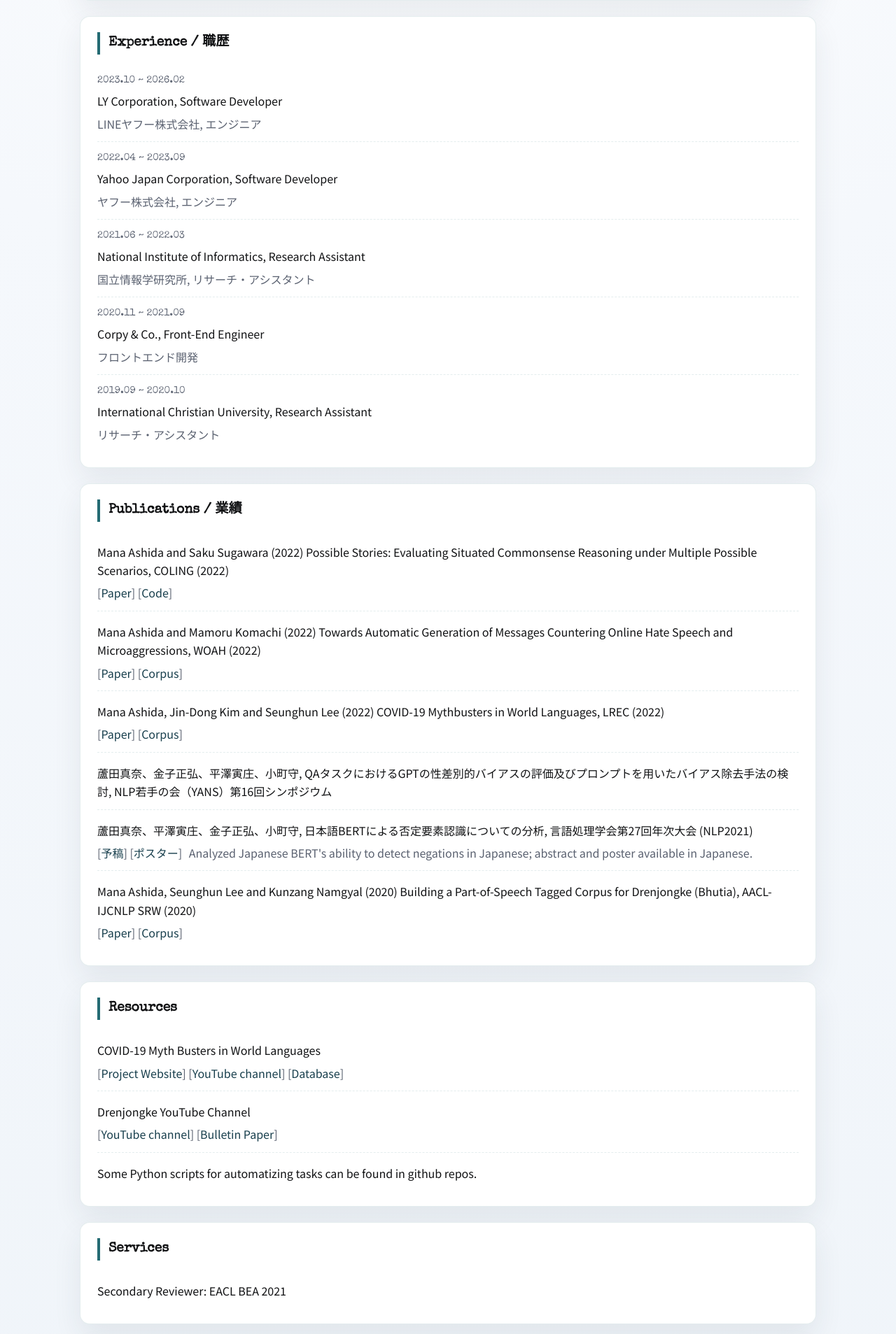
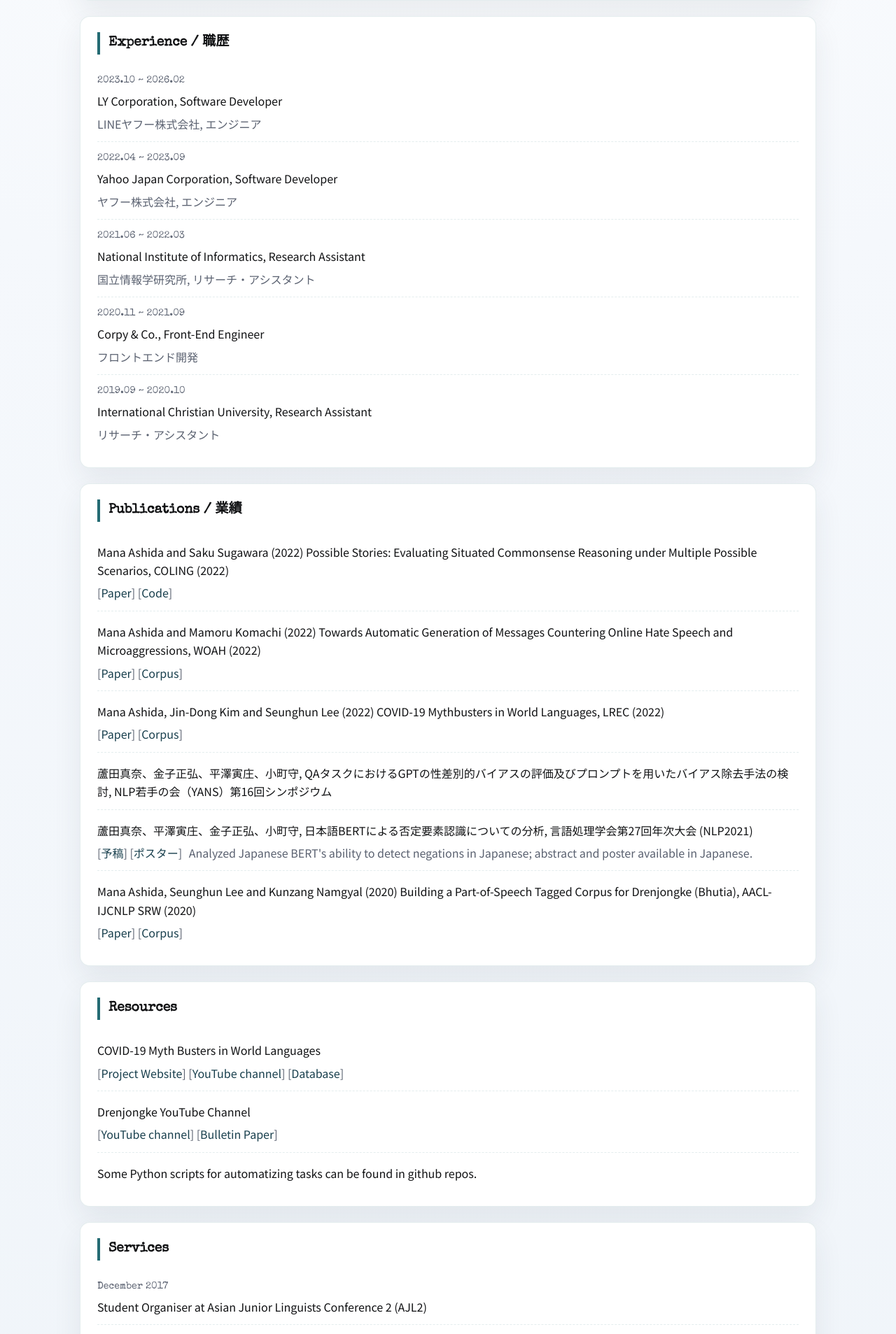
Before and after one commit to 10-Is-Mana/10-Is-Mana.github.io, a Flask app: page / in a window 1280 px wide. Shown: the part 730-2637 px from the top of the page at 70% size. Run offline with Flask 3, Linux system fonts and the light colour scheme; some libraries are stand-ins or nearby versions; some web fonts are replaced.

Commit message:
Update services section

```diff
--- a/templates/index.html
+++ b/templates/index.html
@@ -13,7 +13,7 @@
         <!-- <p class="site-kicker">NLP · Language Models · AI Fairness</p> -->
         <h1 class="site-title">蘆田真奈 <span>Mana ASHIDA</span></h1>
         <p class="site-summary">
-          I study how humans and AI interpret and communicate meaning across language and context, and how to design AI systems that make users feel understood —put simply, alignment.
+          I study how humans and AI interpret and communicate meaning across language and context, and how to design AI systems that make users feel understood — put simply, alignment.
         </p>
       </div>
       <nav class="nav">
@@ -152,7 +152,12 @@
         <h2>Services</h2>
         <ul class="list">
           <li>
-            <div class="item-title">Secondary Reviewer: EACL BEA 2021</div>
+            <div class="item-meta">December 2017</div>
+            <div class="item-title">Student Organiser at Asian Junior Linguists Conference 2 (AJL2)</div>
+          </li>
+          <li>
+            <div class="item-meta">May 2016</div>
+            <div class="item-title">Volunteer at the 13th Workshop on Altaic Formal Linguistics (WAFL13)</div>
           </li>
         </ul>
       </section>
```
Also changed, not shown: index.html (+6 -1 lines).
